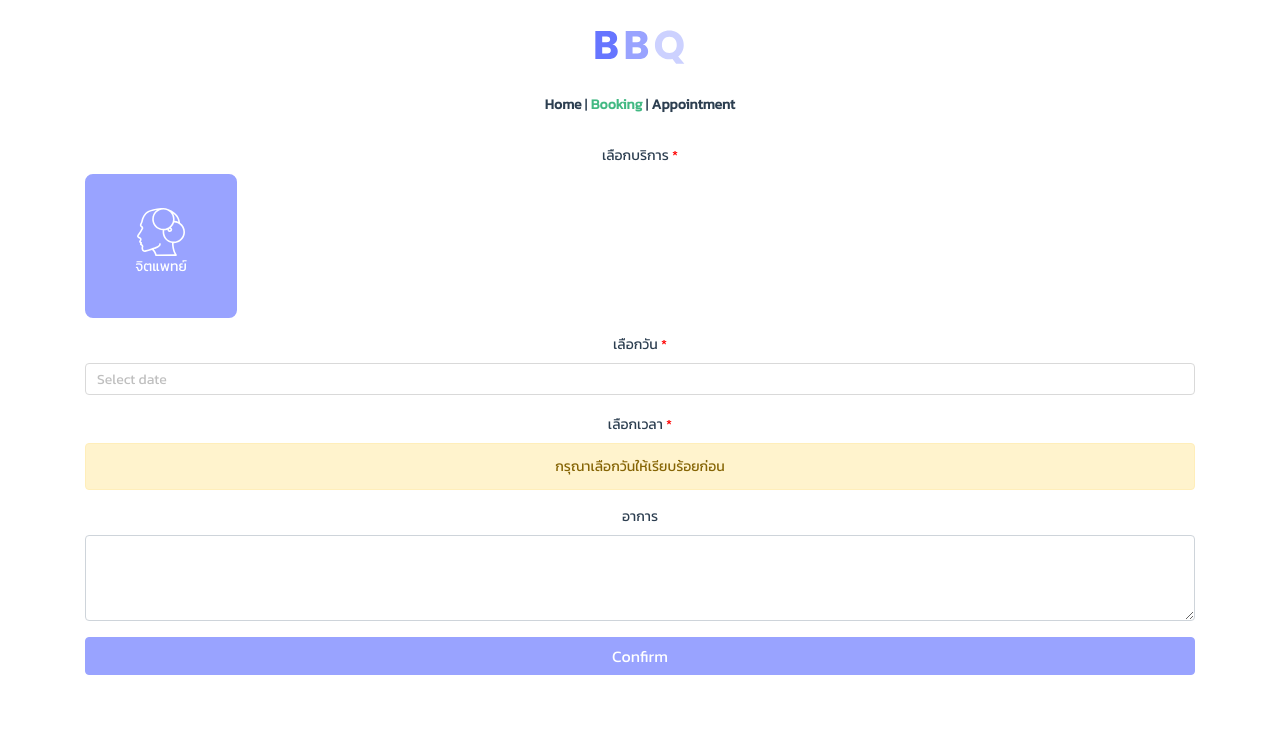
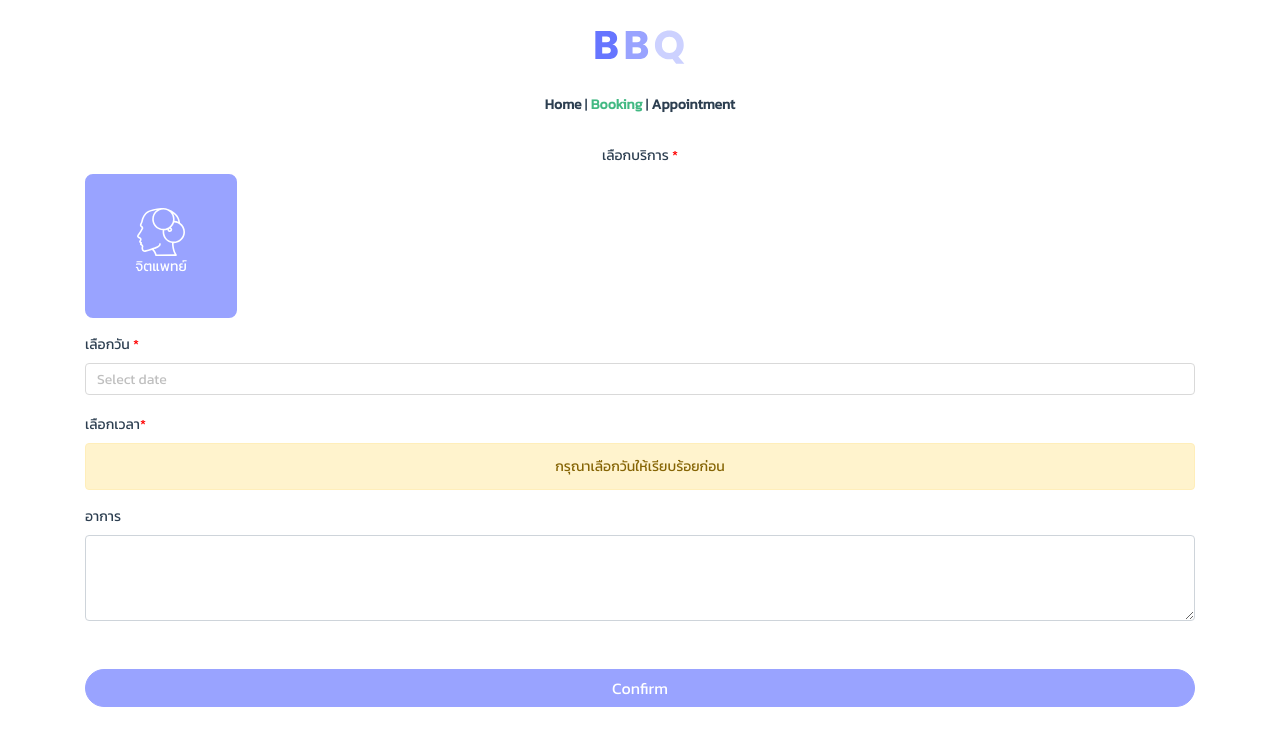
Before and after one commit to miechayakorn/BBQ-demo, a Vue app in the folder bbq-demo/: page /Booking in a window 1280 px wide. Shown: the top 746 px of the page. Built offline with nearby package versions, Linux system fonts and the light colour scheme.

Commit message:
[Update]button and not show button was false

```diff
--- a/bbq-demo/src/App.vue
+++ b/bbq-demo/src/App.vue
@@ -44,6 +44,7 @@
 }
 #icon {
   padding: 30px;
+
 }
 #nav {
   padding-bottom: 30px;
--- a/bbq-demo/src/views/Booking.vue
+++ b/bbq-demo/src/views/Booking.vue
@@ -1,9 +1,10 @@
 <template>
   <div class="container mb-3">
     <div class="form-group">
-      <label for="exampleInputEmail1"
-        >เลือกบริการ <span style="color:red">*</span></label
-      >
+      <label for="exampleInputEmail1">
+        เลือกบริการ
+        <span style="color:red">*</span>
+      </label>
       <div class="form">
         <div
           style="background-color: #99A3FF;
@@ -30,56 +31,50 @@
         </div>
       </div>
     </div>
-    <div class="form-group">
-      <label for="exampleInputPassword1"
-        >เลือกวัน <span style="color:red">*</span></label
-      >
-      <a-date-picker
-        class="form-control"
-        style="border: none;"
-        @change="onChangeDate"
-      />
+    <div class="form-group text-left">
+      <label for="exampleInputPassword1">
+        เลือกวัน
+        <span style="color:red">*</span>
+      </label>
+      <a-date-picker class="form-control" style="border: none; " @change="onChangeDate" />
     </div>
-    <div class="form-group">
-      <label for="exampleInputPassword1"
-        >เลือกเวลา <span style="color:red">*</span></label
-      >
+    <div class="form-group ">
+      <label for="exampleInputPassword1" class="d-flex justify-content-start">
+        เลือกเวลา
+        <span style="color:red">*</span>
+      </label>
       <div
         v-if="this.dataDate == null"
         class="alert alert-warning"
         role="alert"
-      >
-        กรุณาเลือกวันให้เรียบร้อยก่อน
-      </div>
-      <div v-if="this.dataDate != null">
-        <button
-          href="#"
-          v-for="(timeLoop, index) in dataTimes.times"
-          :key="index"
-          :class="[
+      >กรุณาเลือกวันให้เรียบร้อยก่อน</div>
+      <div v-if="this.dataDate != null ">
+        <span v-for="(timeLoop, index) in dataTimes.times"
+            :key="index">
+          <button
+            href="#"
+            v-if="timeLoop.status==true"
+            :class="[
             timeLoop.status
               ? 'btn btn-outline-primary m-1'
-              : 'btn btn-secondary m-1 disabled',
+              : 'btn btn-secondary m-1 hidden ',
             { active: activeBtn === 'btn' + index }
           ]"
-          @click="
+            @click="
             [
               timeLoop.status ? onChangeTime(timeLoop.time) : '',
               (activeBtn = 'btn' + index)
             ]
           "
-        >
-          {{ timeLoop.time }}
-        </button>
+          >{{ timeLoop.time }}</button>
+        </span>
       </div>
     </div>
-    <div class="form-group">
-      <label for="exampleInputPassword1">อาการ</label>
+    <div class="form-group ">
+      <label for="exampleInputPassword1"  class="d-flex justify-content-start">อาการ</label>
       <textarea rows="3" class="form-control" v-model="symptom"></textarea>
     </div>
-    <button @click="sendToBackend" class="btn btn-primary btn-block">
-      Confirm
-    </button>
+    <button @click="sendToBackend" class="btn btn-primary btn-block btnConfirm mt-5">Confirm</button>
   </div>
 </template>
 <script>
@@ -100,9 +95,11 @@ export default {
           { time: "11.45", status: true },
           { time: "12.00", status: true }
         ]
-      }
+      },
+      dateTimes2:[]
     };
   },
+
   methods: {
     onChangeDate(date, dateString) {
       this.dataDate = dateString;
@@ -139,6 +136,13 @@ export default {
 };
 </script>
 <style scoped>
+
+button{
+  border-radius: 8px;
+}
+.btnConfirm{
+  border-radius: 31px;
+}
 /*
 .btn-outline-primary,
 .btn-outline-primary:active {
```
Also changed, not shown: 1 other file (tests, documents, lock files or other folders).
